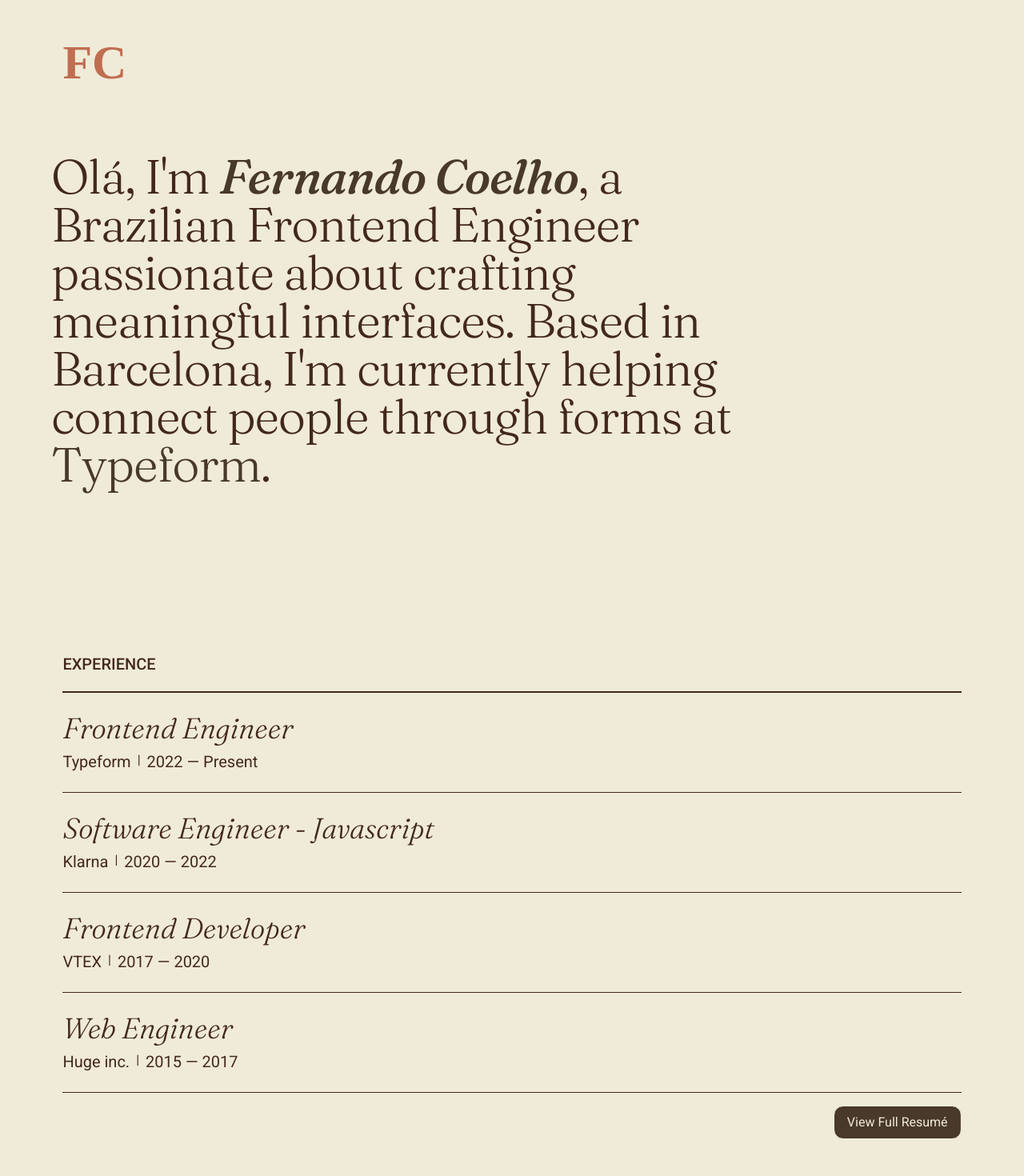
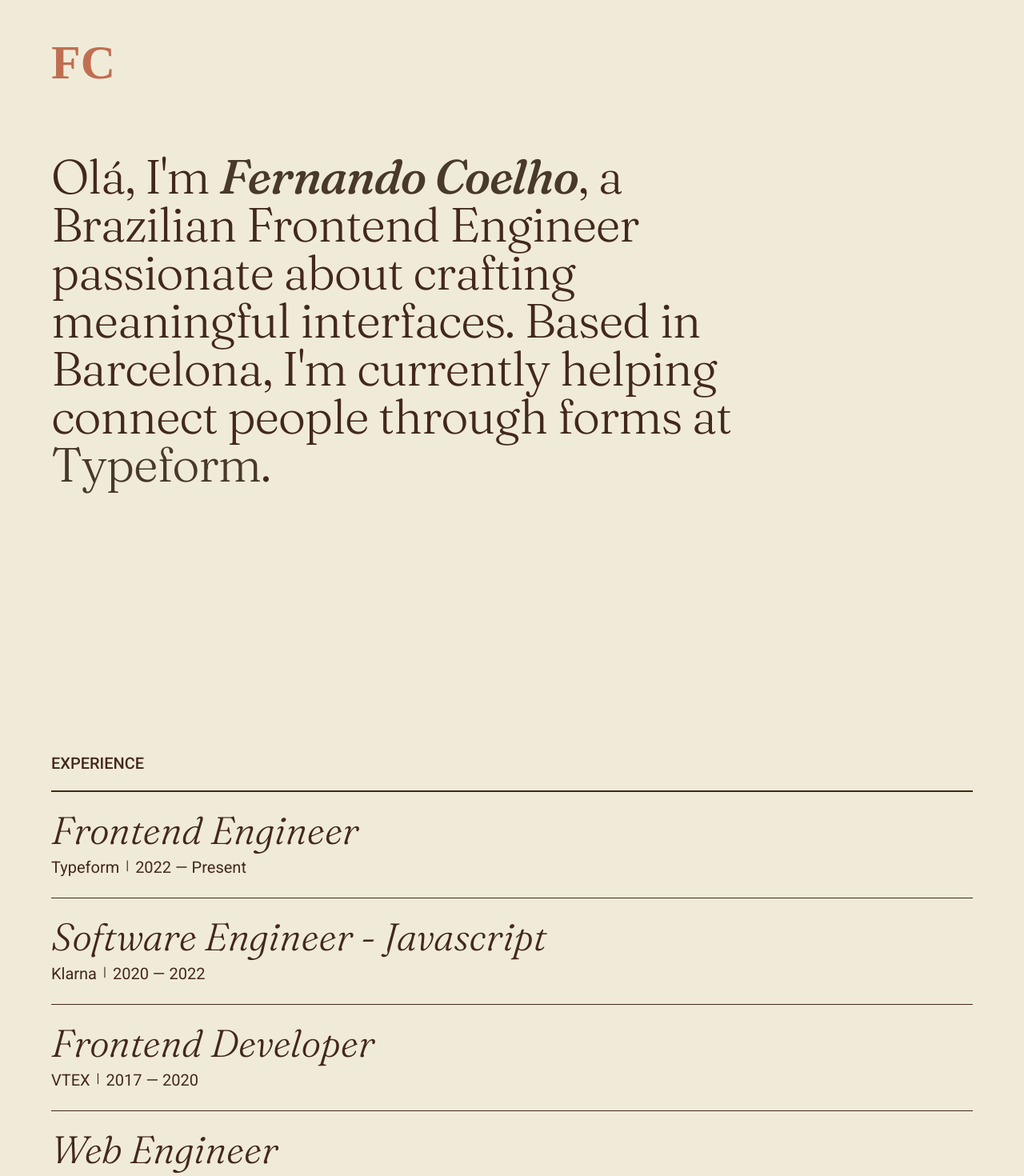
Before and after one commit to omninando/omninando.github.io, a React (Vite) app: page / in a window 1280 px wide. Shown: the top 1470 px of the page at 80% size. Built offline with nearby package versions, Linux system fonts and the light colour scheme; a web font is replaced by a local one.

Commit message:
feat: update container sizes

```diff
--- a/src/components/experience.tsx
+++ b/src/components/experience.tsx
@@ -47,7 +47,7 @@
   useIntersectionObserver(observerCallback, { threshold: 0.5 }, '.slide-up')
 
   return (
-    <section className="experience-list-wrapper w-full flex justify-center p-4 mb-30">
+    <section className="experience-list-wrapper w-full h-[100vh] flex justify-center align-center md:pt-35">
       <div className="experience-list w-full md:max-w-[90%]">
         <h2 className="title uppercase font-medium font-sans text-xl pb-5">
           Experience
@@ -58,7 +58,7 @@
               key={index}
               className="item flex flex-col py-6 gap-2 opacity-0 slide-up"
             >
-              <h3 className="role font-light font-serif italic text-4xl">
+              <h3 className="role font-light font-serif italic text-5xl">
                 {experience.role}
               </h3>
               <div className="flex gap-2 ">
--- a/src/components/header.tsx
+++ b/src/components/header.tsx
@@ -2,7 +2,7 @@
 
 const Header: React.FC = () => {
   return (
-    <header className="header fixed z-2 flex flex justify-center w-full p-4 md:pt-12  font-medium text-2xl">
+    <header className="header fixed z-2 flex flex justify-center w-full md:pt-12  font-medium text-2xl">
       <div className="wrapper w-full md:max-w-[90%] flex justify-between items-center">
         <a href="/" aria-label="fernando coelho" className="logo text-6xl">
           FC
```
